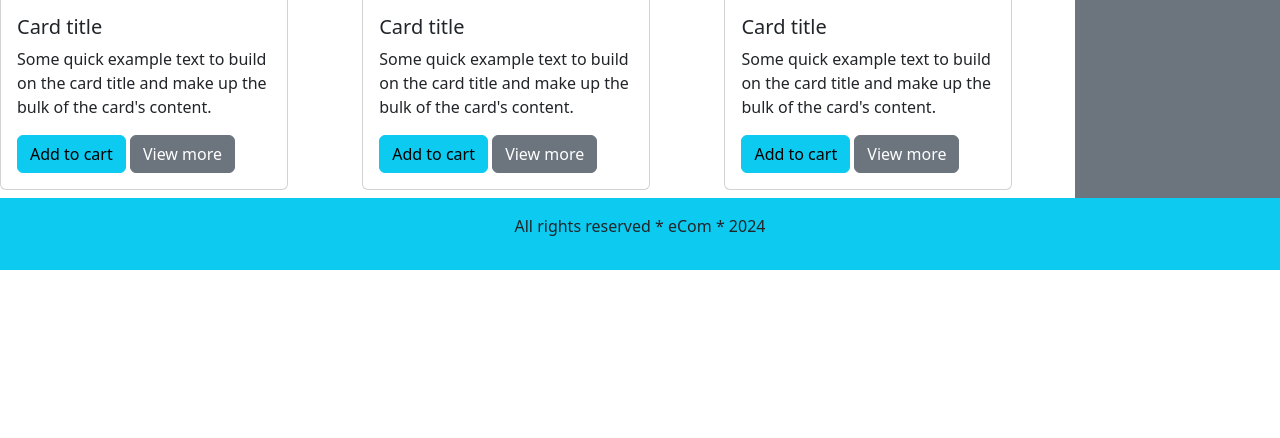
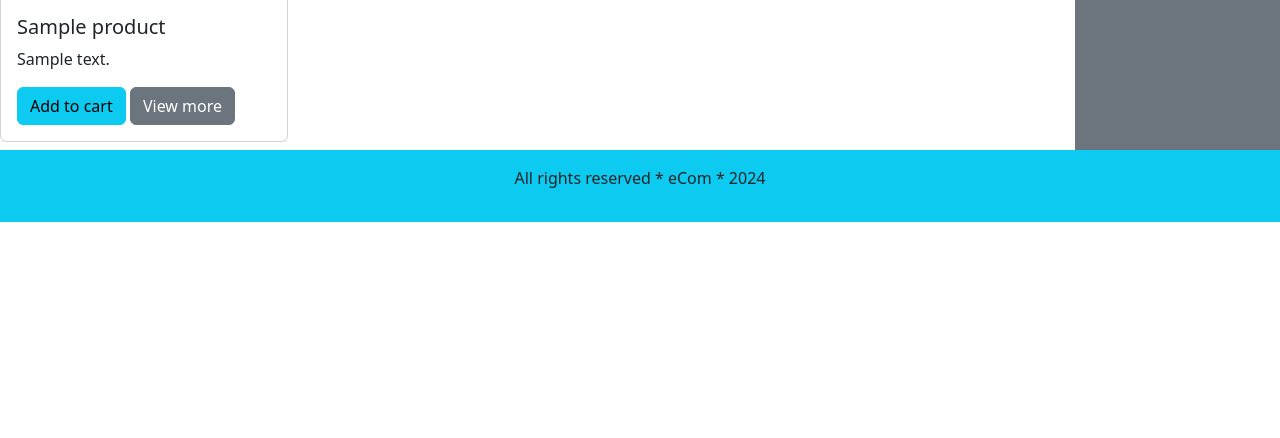
Before and after one commit to rekamakadi/php-ecommerce, a PHP site: page /index.php in a window 1280 px wide. Shown: the part 362-800 px from the top of the page. Run offline with PHP 8.4, Linux system fonts and the light colour scheme; tables that the repository leaves empty or names only in its code hold one stand-in row (values such as "Sample post"); grey boxes marked "Sample" are stand-in pictures; some libraries are stand-ins or nearby versions.

Commit message:
[feat] make product display dynamic

```diff
--- a/index.php
+++ b/index.php
@@ -67,39 +67,34 @@
         <div class="col-md-10">
             <!-- products -->
             <div class="row">
-                <div class="col-md-4 mb-2">
-                    <div class="card" style="width: 18rem;">
-                        <img src="..." class="card-img-top" alt="...">
-                        <div class="card-body">
-                            <h5 class="card-title">Card title</h5>
-                            <p class="card-text">Some quick example text to build on the card title and make up the bulk of the card's content.</p>
-                            <a href="#" class="btn btn-info">Add to cart</a>
-                            <a href="#" class="btn btn-secondary">View more</a>
-                        </div>
-                    </div>
-                </div>
-                <div class="col-md-4 mb-2">
-                    <div class="card" style="width: 18rem;">
-                        <img src="..." class="card-img-top" alt="...">
-                        <div class="card-body">
-                            <h5 class="card-title">Card title</h5>
-                            <p class="card-text">Some quick example text to build on the card title and make up the bulk of the card's content.</p>
-                            <a href="#" class="btn btn-info">Add to cart</a>
-                            <a href="#" class="btn btn-secondary">View more</a>
-                        </div>
-                    </div>
-                </div>
-                <div class="col-md-4 mb-2">
-                    <div class="card" style="width: 18rem;">
-                        <img src="..." class="card-img-top" alt="...">
-                        <div class="card-body">
-                            <h5 class="card-title">Card title</h5>
-                            <p class="card-text">Some quick example text to build on the card title and make up the bulk of the card's content.</p>
-                            <a href="#" class="btn btn-info">Add to cart</a>
-                            <a href="#" class="btn btn-secondary">View more</a>
-                        </div>
-                    </div>
-                </div>
+
+                <!-- fetching products -->
+                <?php
+                    $select_query = "SELECT * FROM products order by rand()";
+                    $result_query = mysqli_query($con, $select_query);
+                    while ($row = mysqli_fetch_assoc($result_query)) {
+                        $product_id = $row['product_id'];
+                        $product_title = $row['product_title'];
+                        $product_description = $row['product_description'];
+                        $product_price = $row['product_price'];
+                        $category_id = $row['category_id'];
+                        $brand_id = $row['brand_id'];
+                        $product_image1 = $row['product_image1'];
+
+                        echo "<div class='col-md-4 mb-2'>
+                            <div class='card' style='width: 18rem;'>
+                                <img src='./admin_area/product_images/{$product_image1}' class='card-img-top' alt='...'>
+                                <div class='card-body'>
+                                    <h5 class='card-title'>{$product_title}</h5>
+                                    <p class='card-text'>{$product_description}</p>
+                                    <a href='#' class='btn btn-info'>Add to cart</a>
+                                    <a href='#' class='btn btn-secondary'>View more</a>
+                                </div>
+                            </div>
+                        </div>";
+                    }
+                ?>
+
             </div>
         </div>
         <div class="col-md-2 bg-secondary p-0">
```
